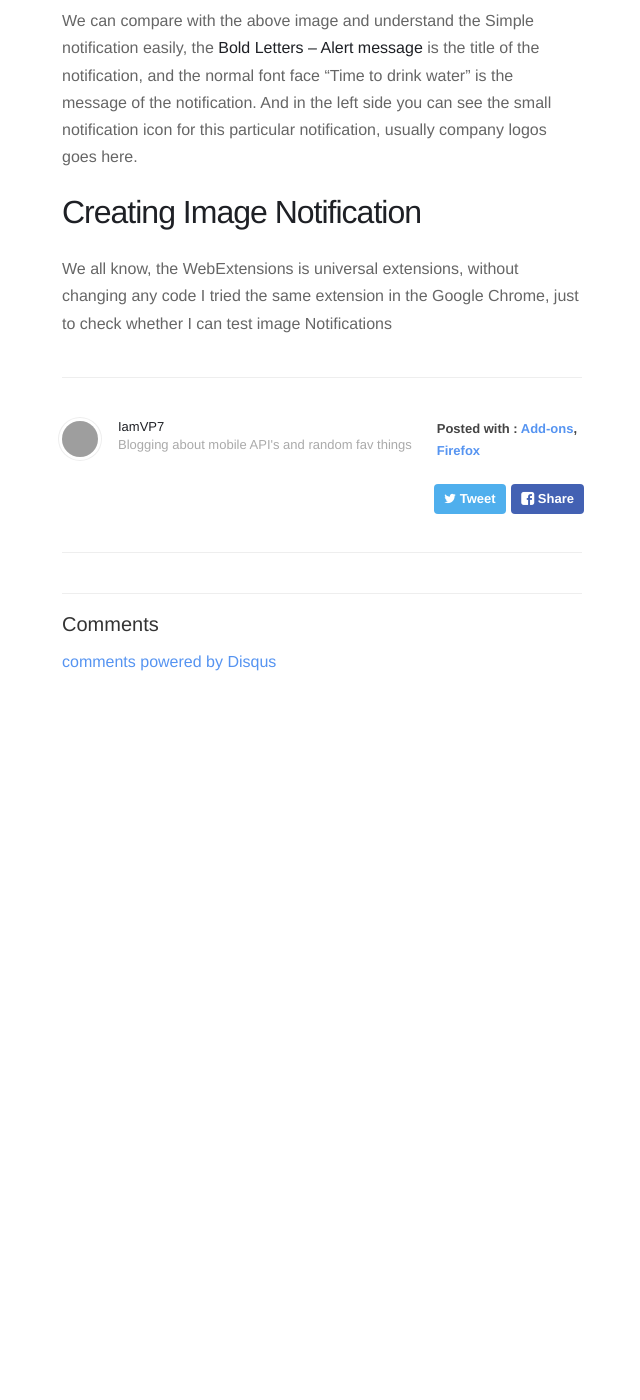
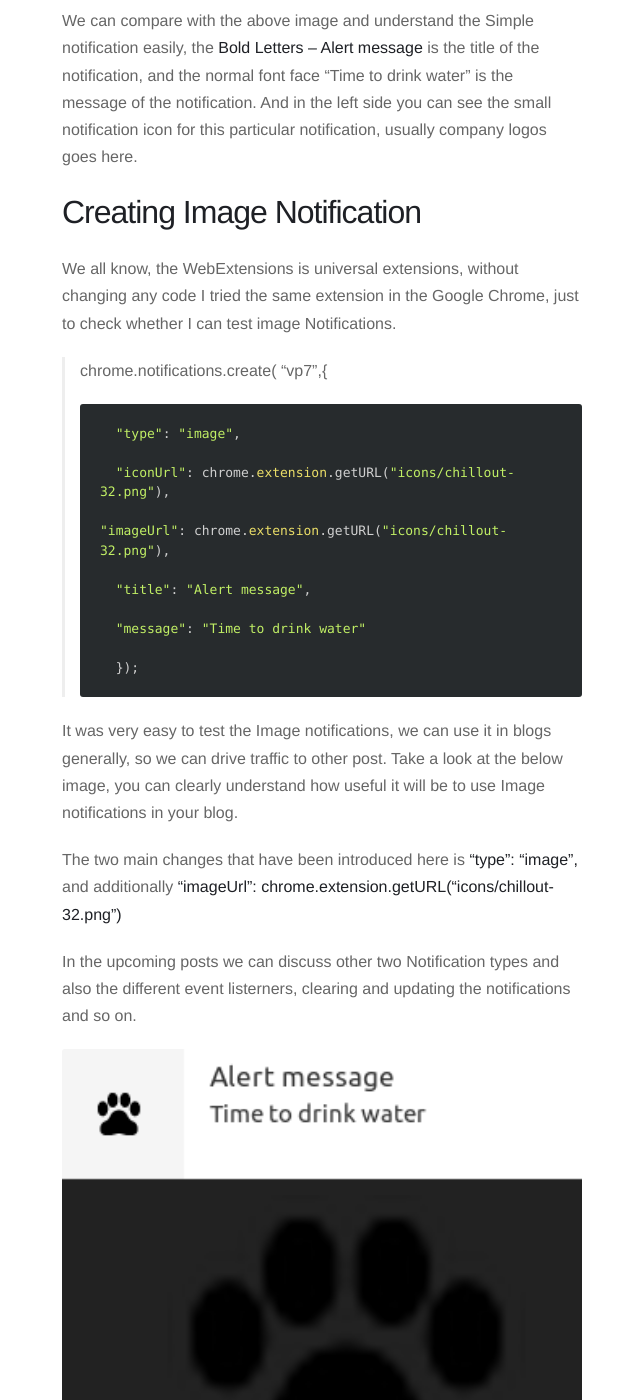
Before and after one commit to hellokarthic/iamVP7.github.io, a Jekyll site: the page built from _posts/2016-08-08-Notifications-WebExtension-API.markdown, in a window 1280 px wide and 1400 px high, scrolled down 1522 px. Shown: the whole window, without its empty margins (318-958 px from the left). Built offline with Jekyll 4.4.1, drawn with Linux system fonts in a browser that asks for light colours; nearby versions of some CDN libraries; comment, search, counter and statistics services are not loaded; before the commit the page ends 2292 px from its top, so only the background shows below that; grey boxes are pictures that could not be loaded.

Commit message:
complete blog post

```diff
--- a/_posts/2016-08-08-Notifications-WebExtension-API.markdown
+++ b/_posts/2016-08-08-Notifications-WebExtension-API.markdown
@@ -13,6 +13,7 @@ There are lot of time, we love notifications, say when a new message comes to wh
 **Creating Simple Notification**
 ================================
 
+>
 > chrome.notifications.create( "vp7",{
 >
 >	"type": "basic",
@@ -38,4 +39,29 @@ We can compare with the above image and understand the Simple notification easil
 
 **Creating Image Notification**
 ===============================
-We all know, the WebExtensions is universal extensions, without changing any code I tried the same extension in the Google Chrome, just to check whether I can test image Notifications
+We all know, the WebExtensions is universal extensions, without changing any code I tried the same extension in the Google Chrome, just to check whether I can test image Notifications.
+
+
+>
+> chrome.notifications.create( "vp7",{
+>
+>       "type": "image",
+>
+>       "iconUrl": chrome.extension.getURL("icons/chillout-32.png"),
+>
+>	"imageUrl": chrome.extension.getURL("icons/chillout-32.png"),
+>
+>       "title": "Alert message",
+>
+>       "message": "Time to drink water"
+>
+>       });
+
+
+It was very easy to test the Image notifications, we can use it in blogs generally, so we can drive traffic to other post. Take a look at the below image, you can clearly understand how useful it will be to use Image notifications in your blog.
+
+The two main changes that have been introduced here is **"type": "image",** and additionally **"imageUrl": chrome.extension.getURL("icons/chillout-32.png")**
+
+In the upcoming posts we can discuss other two Notification types and also the different event listerners, clearing and updating the notifications and so on.
+
+![Notification Image]({{ site.url }}/assets/notification_image.png)
```
